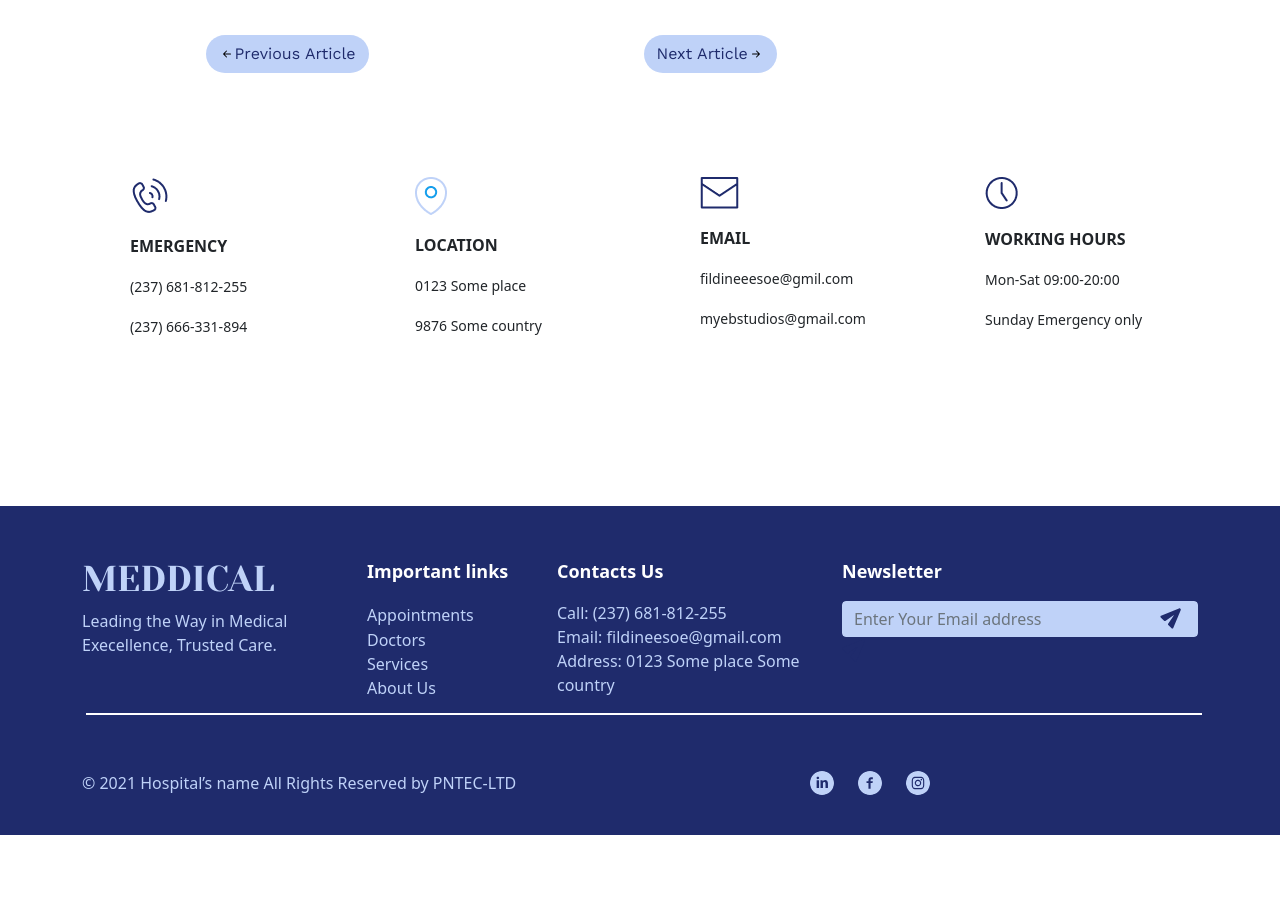
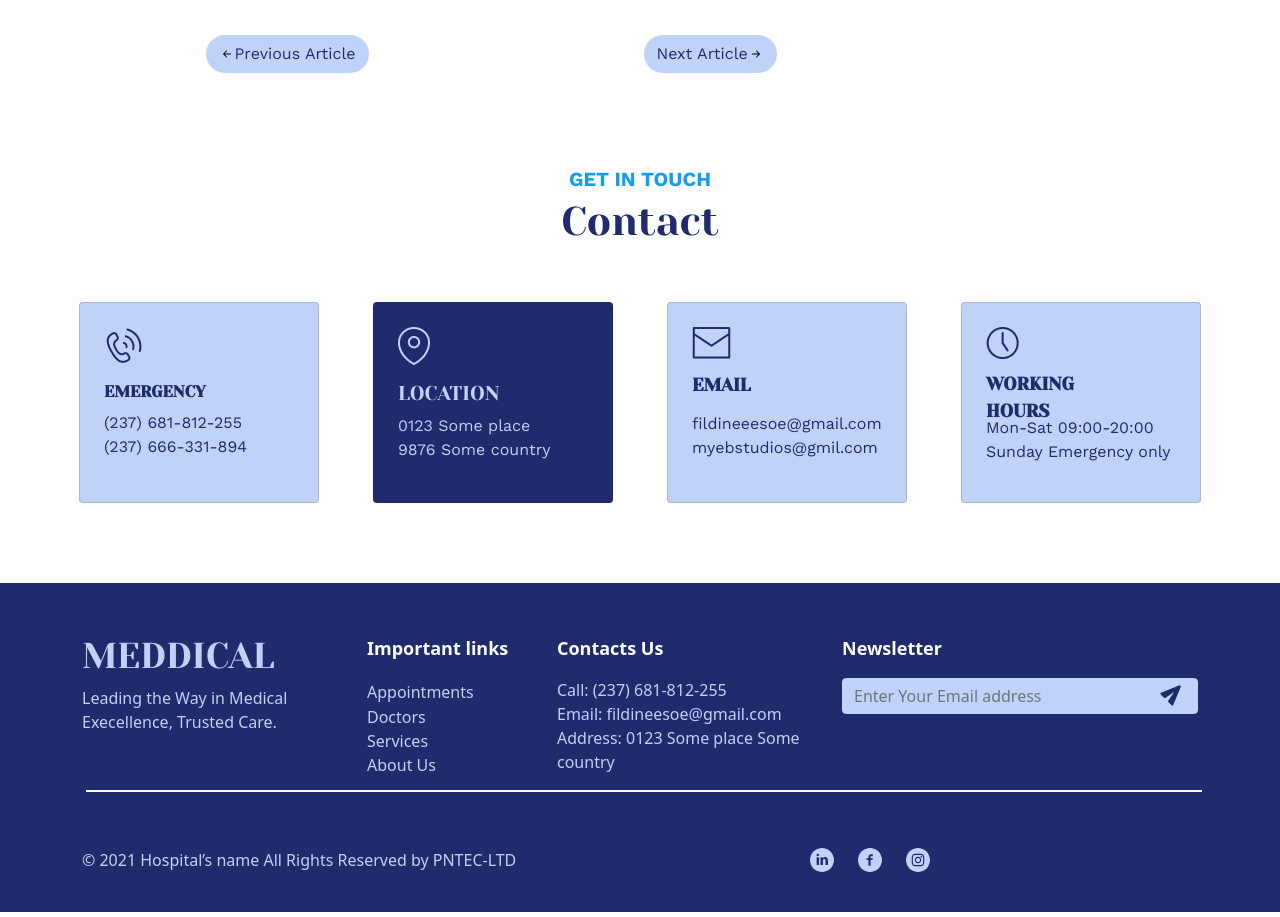
Before and after one commit to Joycrown/project-team-gaia, a plain HTML site: page singlenews.html in a window 1280 px wide. Shown: the part 1560-2477 px from the top of the page. Before the commit the page ends 2400 px from the top, so only its background shows below. Drawn offline with nearby package versions, Linux system fonts and the light colour scheme.

Commit message:
On branch dev

```diff
--- a/css/singlenews.css
+++ b/css/singlenews.css
@@ -2,8 +2,8 @@
 @import url('https://fonts.googleapis.com/css2?family=Work+Sans:wght@500&display=swap');
 @import url('https://fonts.googleapis.com/css2?family=Work+Sans:wght@700&display=swap');
 
-
-*,html {
+*,
+html {
   margin: 0px;
   padding: 0px;
   box-sizing: border-box;
@@ -13,7 +13,7 @@
   border-color: transparent;
 }
 .breadcrumb a {
-  color: #1F2B6C;
+  color: #1f2b6c;
   font-family: 'Work Sans', sans-serif;
   text-decoration: none;
 }
@@ -30,7 +30,7 @@
   display: flex;
   flex-direction: column;
   height: 40vh;
-    color: #1F2B6C;
+  color: #1f2b6c;
   font-family: 'Yeseva One', cursive;
 }
 .banner-items {
@@ -60,10 +60,10 @@ h3 {
   display: flex;
   justify-content: center;
   align-items: center;
-    background-color: #BFD2F8;
+  background-color: #bfd2f8;
   font-family: 'Work Sans', sans-serif;
   font-style: normal;
-    color: #1F2B6C;
+  color: #1f2b6c;
 }
 .article-btn > p {
   margin: 0;
@@ -101,20 +101,20 @@ h3 {
   gap: 20px;
 }
 .post {
-    color: #1F2B6C;
+  color: #1f2b6c;
   width: 100%;
   height: 70px;
   gap: 10px;
 }
 .card-title {
-    color: #1F2B6C;
+  color: #1f2b6c;
   font-family: 'Yeseva One', cursive;
 }
 .card-date {
   font-family: 'Work Sans', sans-serif;
   font-style: normal;
   font-size: 11px;
-    color: #159EEC;
+  color: #159eec;
   padding: 0;
   margin: 0;
 }
@@ -130,7 +130,7 @@ h3 {
   justify-content: space-between;
   margin-bottom: 10px;
 }
-.category:hover  {
+.category:hover {
   border: 1px solid black;
   border-radius: 5px;
   cursor: pointer;
@@ -138,14 +138,14 @@ h3 {
 .badge-container {
   width: 30px;
   height: 30px;
-    background-color: #159EEC;
+  background-color: #159eec;
   border-radius: 50%;
   align-items: center;
   display: flex;
   align-items: center;
   justify-content: center;
 }
-.name{
+.name {
   font-family: 'Work Sans', sans-serif;
   font-style: normal;
 }
@@ -154,6 +154,9 @@ h3 {
   padding: 0;
   color: white;
   font-weight: bold;
+}
+.location-color {
+  color: #bfd2f8;
 }
 
 /* for tablet devices */
--- a/singlenews.html
+++ b/singlenews.html
@@ -8,6 +8,7 @@
     <link rel="stylesheet" href="./css/bootstrap.min.css">
     <link rel="stylesheet" href="./css/navbar.css">
     <link rel="stylesheet" href="./css/singlenews.css">
+    <link rel="stylesheet" href="./css/services.css">
 </head>
 <body>
   <section>
@@ -225,47 +226,71 @@
                       </div>
                   </div>
                </section>
-               <div class="pb-5 container">
-                <div class="row">
-                    <div class="col-lg-3 col-md-6 col-sm-12 my-2">
-                        <section class="sky-blue rounded">
-                            <div class="blue-content p-5">
-                                <img src="img/Group 77.png" class="pb-3" alt="">
-                                <p class="p-0 bch"><b>EMERGENCY</b></p>
-                                <P class="p-0"><small>(237) 681-812-255</small></P>
-                                <P class="p-0"><small>(237) 666-331-894</small></P>
+                   <div class="container-fluid d-flex flex-column align-items-center text-center
+            ">
+        <div class="contact-text p-5 pb-3">
+            <h4 class="link-color font fs-5 fw-bold getInTouch ">GET IN TOUCH</h4>
+            <h1 class="card-color font-yeseva">Contact</h1>
         </div>
-                        </section>
+        <div class="contact second-set px-4 py-3 container-fluid">
+            <div
+          class="
+            m-3
+            row
+
+
+          "
+        >
+         <div class=" col-12 col-md-6 col-lg-3 mt-4 mt-md-0 mt-lg-0  d-flex aligns-items-center justify-content-center" >
+         <div class="card contact-color  font" style="width: 15rem;" >
+
+  <div class=" card-body  text-start  m-lg-2 m-md-2 m-1 p-lg-3 p-md-3 p-2 pt-5">
+    <img src="./images/Group 188.png" alt="">
+    <h5 class="card-title mt-3 w-100 fs-6 p-0 m-0 emergency-color">EMERGENCY</h5>
+    <p class="mb-0 mt-2">(237) 681-812-255</p>
+    <p class="">(237) 666-331-894</p>
+
   </div>
-                    <div class="col-lg-3 col-md-6 col-sm-12 my-2">
-                        <section class="dark-blue rounded">
-                            <div class="blue-content p-5">
-                                <img src="img/Group 77 (1).png" class="pb-3" alt="">
-                                <p class="py-0"><b>LOCATION</b></p>
-                                <P class="p-0"><small>0123 Some place</small></P>
-                                <P class="p-0"><small>9876 Some country</small></P>
 </div>
-                        </section>
 </div>
-                    <div class="col-lg-3 col-md-6 col-sm-12 my-2">
-                        <section class="sky-blue rounded">
-                            <div class="blue-content p-5">
-                                <img src="img/Group 77 (2).png" class="pb-3" alt="">
-                                <p class="p-0 bch"><b>EMAIL</b></p>
-                                <P class="p-0"><small>fildineeesoe@gmil.com</small></P>
-                                <P class="p-0"><small>myebstudios@gmail.com</small></P>
+         <div class=" col-12 col-md-6 col-lg-3 mt-4 mt-md-0 mt-lg-0  d-flex aligns-items-center justify-content-center " >
+         <div class="card contact-color2 font" style="width: 15rem;" >
+
+  <div class=" card-body  text-start  m-lg-2 m-md-2 m-1 p-lg-3 p-md-3 p-2 pt-5">
+    <img src="./images/location.png" alt="">
+    <h5 class="card-title mt-3  location-color">LOCATION</h5>
+    <p class="mb-0 mt-2">0123 Some place</p>
+    <p>9876 Some country</p>
+
   </div>
-                        </section>
 </div>
-                    <div class="col-lg-3 col-md-6 col-sm-12 my-2">
-                        <section class="sky-blue rounded">
-                            <div class="blue-content p-5">
-                                <img src="img/Group 77 (3).png" class="pb-3" alt="">
-                                <p class="p-0 bch"><b>WORKING HOURS</b></p>
-                                <P class="p-0"><small>Mon-Sat 09:00-20:00</small></P>
-                                <P class="p-0"><small>Sunday Emergency only</small></P>
 </div>
-                        </section>
+         <div class=" col-12 col-md-6 col-lg-3 mt-4 mt-md-0 mt-lg-0  d-flex aligns-items-center justify-content-center mt-md-4" >
+         <div class="card contact-color font" style="width: 15rem;" >
+
+  <div class=" card-body  text-start  m-lg-2 m-md-2 m-1 p-lg-3 p-md-3 p-2 pt-5">
+    <img  src="./images/mail.png" alt="">
+    <h5 class="card-title mt-3  emergency-color">EMAIL</h5>
+    <p class="mb-0 mt-3">fildineeesoe@gmail.com</p>
+    <p>myebstudios@gmil.com</p>
+
+  </div>
+</div>
+</div>
+         <div class=" col-12 col-md-6 col-lg-3 mt-4 mt-md-0 mt-lg-0  d-flex aligns-items-center justify-content-center mt-md-4" >
+         <div class="card contact-color font" style="width: 15rem;" >
+
+  <div class=" card-body  text-start  m-lg-2 m-md-2 m-1 p-lg-3 p-md-3 p-2 pt-5">
+    <img class="mb-2" src="./images/time.png" alt="">
+
+    <p class=" card-title mt-1  emergency-color">WORKING HOURS
+       </p>
+    <p class="mb-0 mt-4 ">Mon-Sat 09:00-20:00</p>
+    <p class="mb-0">Sunday Emergency only</p>
+
+  </div>
+</div>
+</div>
 </div>
       </div>
         </div>
```
Lines whose indentation alone changed are shown as unchanged.
